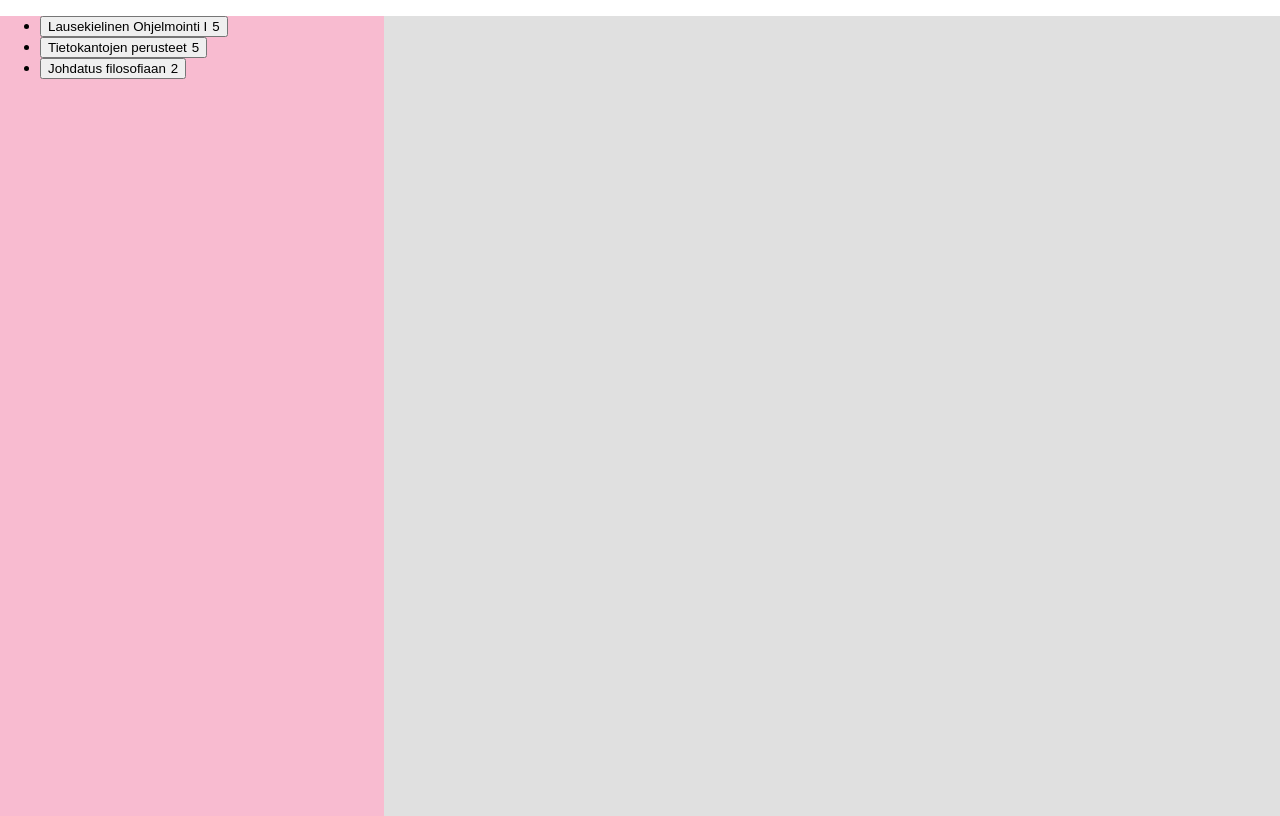
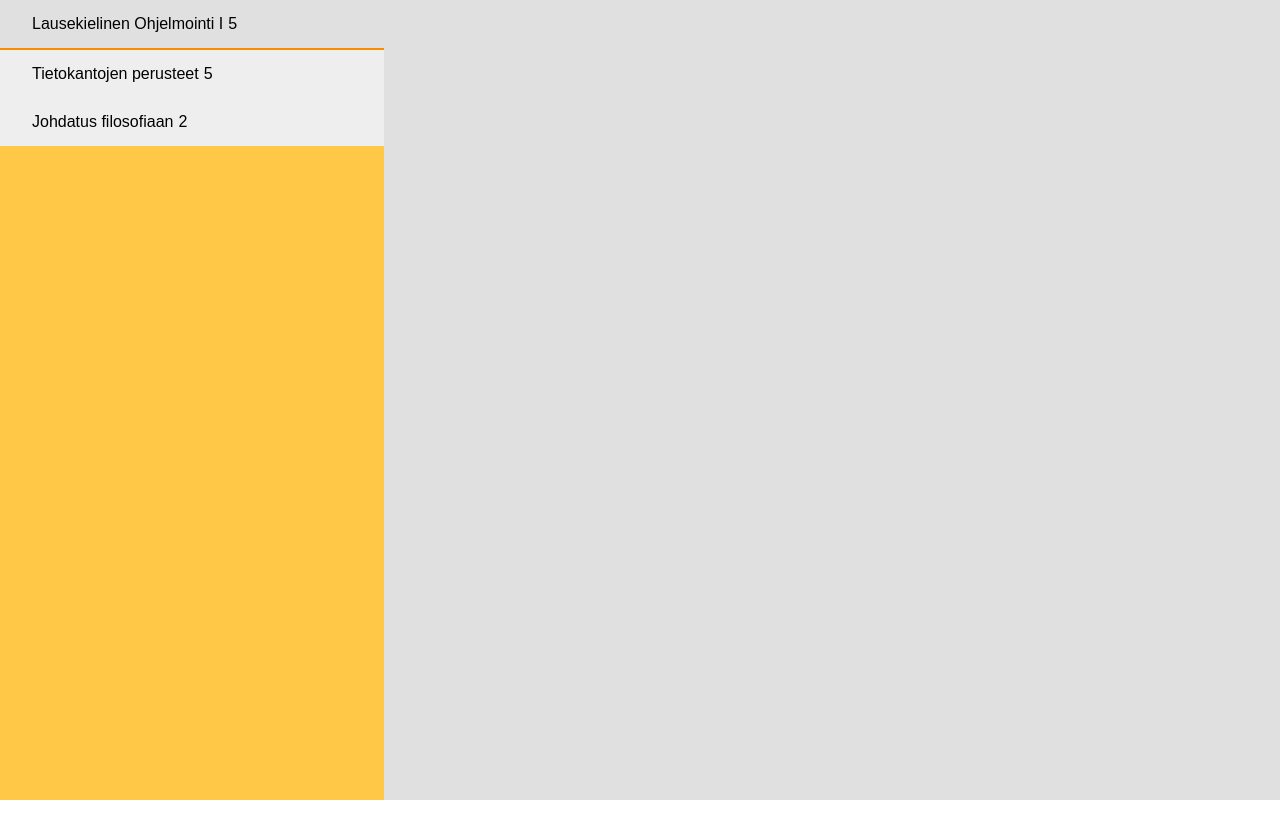
Before and after one commit to Keksike/kurssikalenteri-frontend, a React (Create React App) app: page / in a window 1280 px wide. Built offline with nearby package versions, Linux system fonts and the light colour scheme.

Commit message:
styled CourseListItem and changed colours

```diff
--- a/src/components/CourseListItem.js
+++ b/src/components/CourseListItem.js
@@ -4,12 +4,14 @@ import '../css/CourseListItem.css';
 class CourseListItem extends Component {
   render() {
     return (
+      <ul>
         <li>
           <button onClick={() => console.log("stringi vaan sinne")}>
             <span className="course-name">{ this.props.course.name }</span>
             <span className="course-credits">{ this.props.course.credits }</span>
           </button>
         </li>
+      </ul>
     );
   }
 }
--- a/src/css/CourseListItem.css
+++ b/src/css/CourseListItem.css
@@ -0,0 +1,23 @@
+ul {
+    list-style-type: none;
+    margin: 0;
+    padding: 0;
+}
+button {
+    width: 100%;
+    background-color: #eeeeee;
+    border: none;
+    color: black;
+    padding: 15px 32px;
+    text-align: left;
+    text-decoration: none;
+    display: block;
+    font-size: 16px;
+}
+button:hover {
+    background-color: #e0e0e0;
+    border-bottom: 2px solid #fb8c00;
+}
+button:active {
+    transform: translateY(4px);
+}
--- a/src/css/Courses.css
+++ b/src/css/Courses.css
@@ -1,7 +1,7 @@
 .Courses {
   width: 30vw;
   height: 100vh;
-  background-color: #F8BBD0;
+  background-color: #ffc947;
 }
 .course-name {
   margin-right: 5px;
```
Lines whose indentation alone changed are shown as unchanged.
